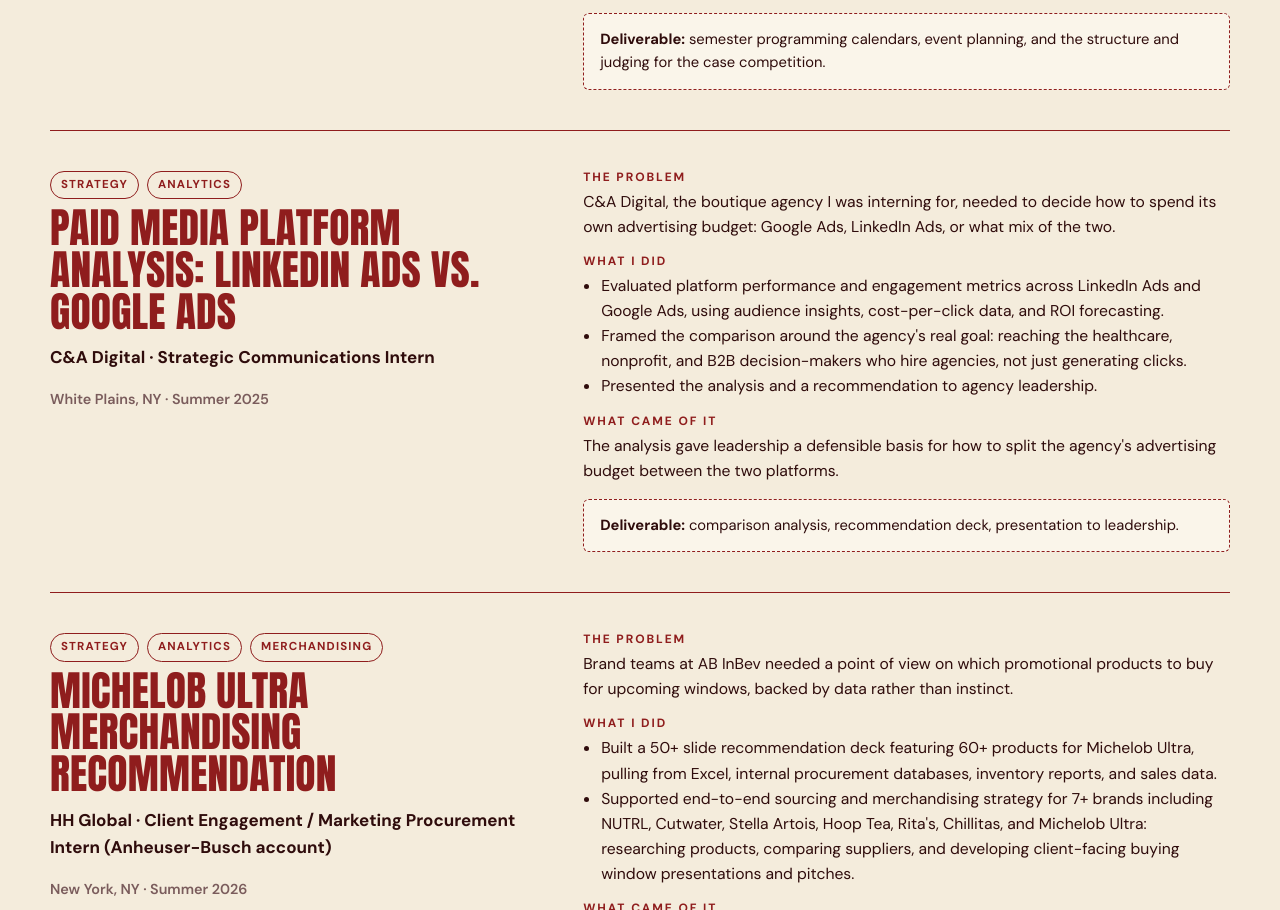
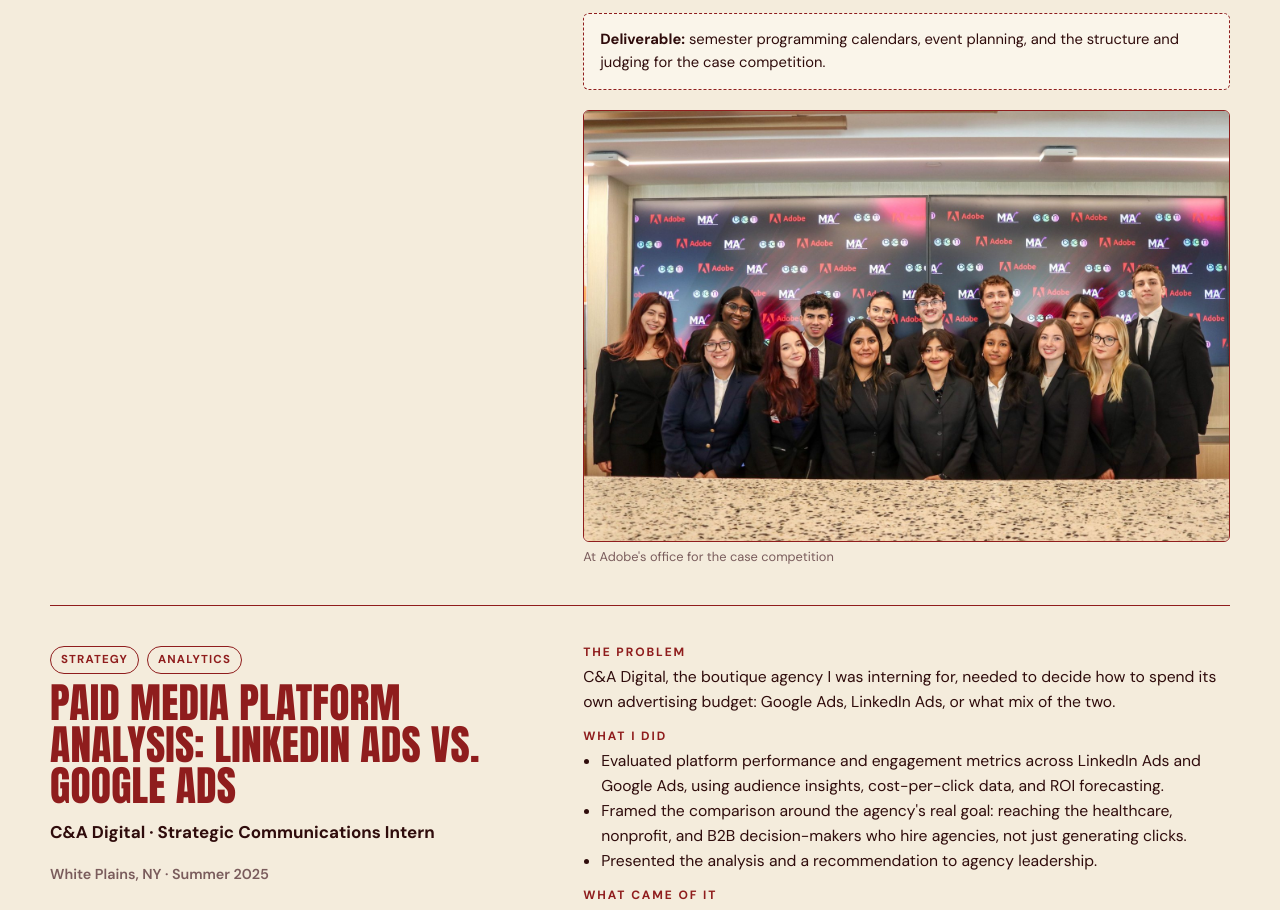
Before and after one commit to zoebaumrind/Portfolio, a plain HTML site: page work.html in a window 1280 px wide. Shown: the part 2897-3807 px from the top of the page. Drawn offline with Linux system fonts and the light colour scheme.

Commit message:
Work: add Adobe group photo to the BEAM case
Co-Authored-By: Claude Sonnet 5.5 <noreply@anthropic.com>
Claude-Session: https://claude.ai/code/session_01EPSQSbseygv67CpP8PZuq8

```diff
--- a/work.html
+++ b/work.html
@@ -133,6 +133,12 @@
           </div>
           <div class="block"><h4>What came of it</h4><p>A bigger Fall 2026 calendar, a case competition with 27 teams, and finalists presenting at Adobe's NYC headquarters.</p></div>
           <div class="deliverable"><strong>Deliverable:</strong> semester programming calendars, event planning, and the structure and judging for the case competition.</div>
+          <div class="case-media">
+            <figure>
+              <a href="assets/img/work/beam-adobe.jpg" target="_blank" rel="noopener"><img src="assets/img/work/beam-adobe.jpg" alt="A group of students in business attire standing in front of an Adobe-branded backdrop" loading="lazy" width="1600" height="1066"></a>
+              <figcaption>At Adobe's office for the case competition</figcaption>
+            </figure>
+          </div>
         </div>
       </article>
 
```
Also changed, not shown: assets/img/work/beam-adobe.jpg (added).
